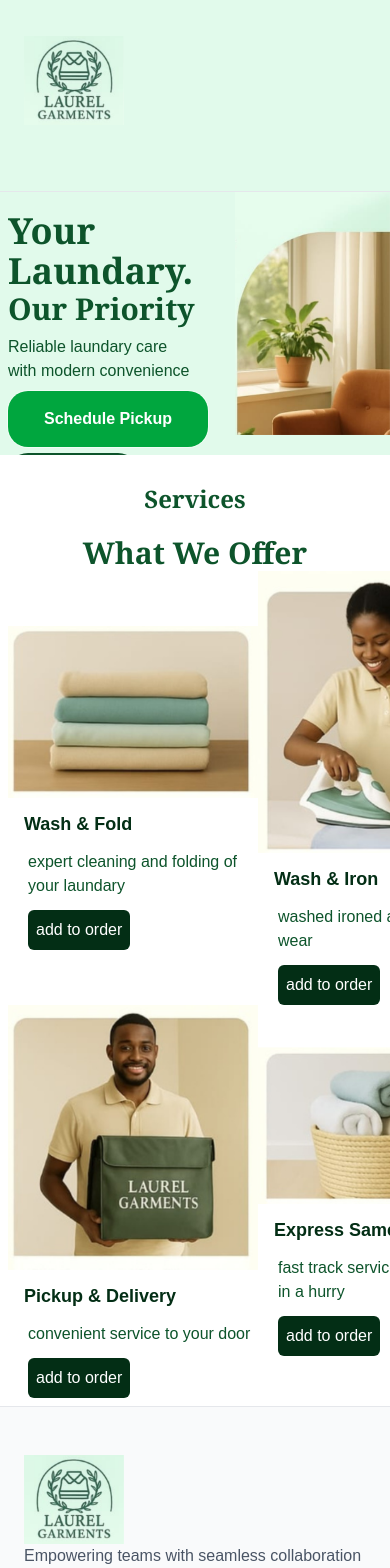
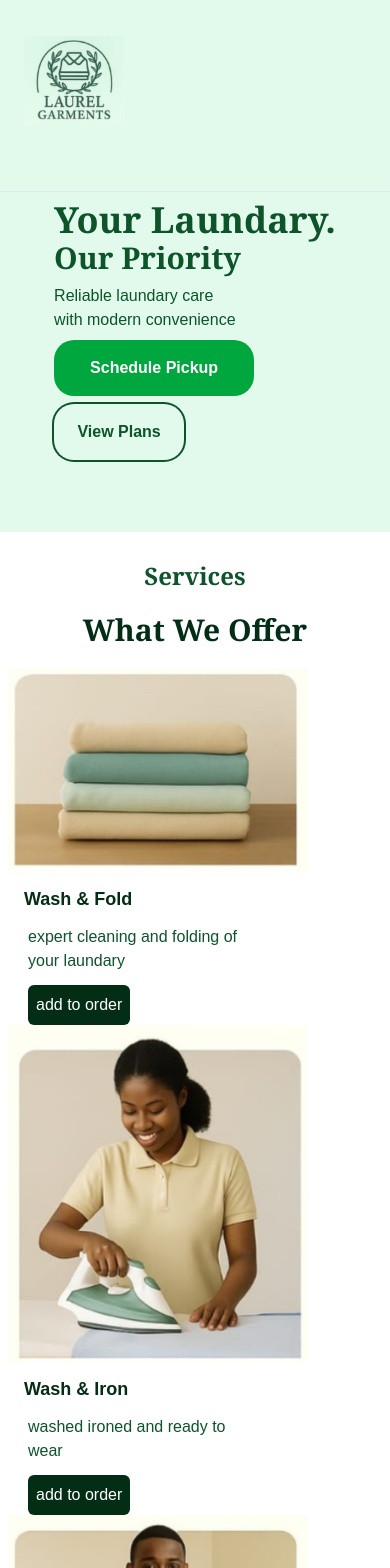
Before and after one commit to ayomikuolarewaju/laundary, a Next.js app: page / in a window 390 px wide. Shown: the top 1568 px of the page. Built offline with nearby package versions, Linux system fonts and the light colour scheme.

Commit message:
third commit

```diff
--- a/src/app/components/ui/Services.tsx
+++ b/src/app/components/ui/Services.tsx
@@ -38,10 +38,10 @@ const servicetypes = [
 
           </div>
           <div>
-            <div className='text-3xl font-bold text-center capitalize font-serif'>
+            <div className='text-3xl font-bold text-center capitalize font-serif justify-center items-center text-green-950 mb-5 mx-auto'>
               <h2>what we offer</h2>
             </div>
-            <div className='grid grid-cols-2 items-center justify-center w-[500px] mx-auto'>
+            <div className='grid grid-cols-1 md:grid-cols-2 items-center justify-center w-[500px] mx-auto'>
              {
                 servicetypes.map((type,index:number)=>(
                     <div key={index} >
--- a/src/app/page.tsx
+++ b/src/app/page.tsx
@@ -12,7 +12,7 @@ export default function Home() {
         <Header />
       </div>
       <div className="flex justify-center items-center space-y-[20px] mb-5">
-        <div className="flex-col text-green-900 gap-y-[50px] h-[200px] p-2">
+        <div className="flex-col text-green-900 gap-y-[50px] h-[300px] p-2">
           <div className="mb-2">
             <h1 className="capitalize text-4xl font-bold font-serif">your laundary.</h1>
           <h1 className="capitalize font-bold text-3xl font-serif">our priority</h1>
@@ -29,7 +29,7 @@ export default function Home() {
           </div>
         </div>
         </div>
-        <div>
+        <div className="md:flex hidden">
           <Image src={banner} alt="banner" width={200} height={200}/>
         </div>
 
```
